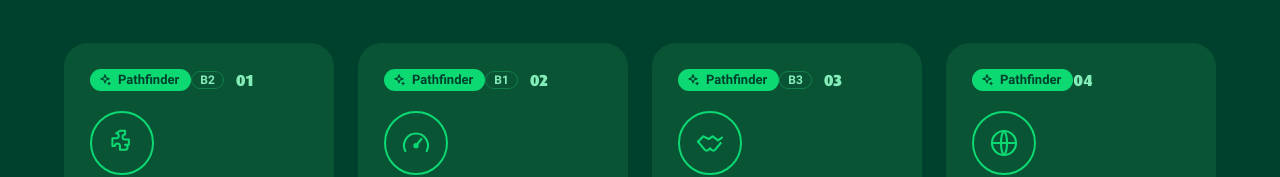
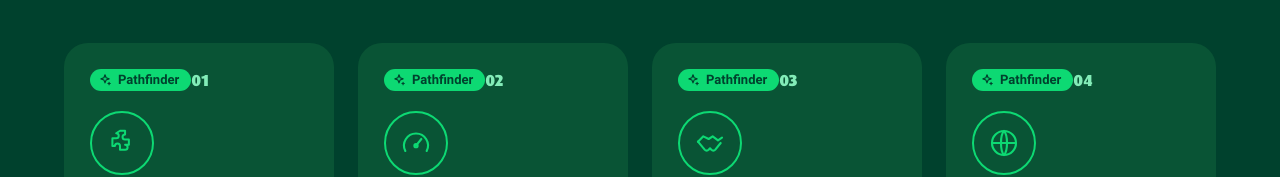
Before and after one commit to TheoLobsterSE/LobsterPlatformOverview, a plain HTML site: page index.html in a window 1280 px wide. Shown: the part 340-517 px from the top of the page. Drawn offline with Linux system fonts and the light colour scheme.

Commit message:
Remove B tags from the cards
Co-Authored-By: Claude Opus 5.5 <noreply@anthropic.com>

```diff
--- a/index.html
+++ b/index.html
@@ -359,7 +359,7 @@ const TAGICON = {ia:'spark', agents:'robot', api:'link', efact:'doc', partners:'
 
 /* Contenu : textes et visuels tirés du deck « PreSales - Lobster differentiators ». */
 const ITEMS = [
-  { icon:'puzzle', b:'B2', title:"Plateforme no-code unifiée, infusée d'IA",
+  { icon:'puzzle', title:"Plateforme no-code unifiée, infusée d'IA",
     text:'Réunit EDI, EAI, API et ETL dans un seul outil visuel',
     short:{"hook":"Une seule façon de construire : 6 phases, partout.","pts":[["Lisible","Chaque intégration se lit d'un coup d'œil"],["Maintenable","La phase en échec nomme la panne"],["Réutilisable","On passe d'AS2 à REST sans toucher au mappage"],["Gouverné","Journalisation et règles liées aux phases"],["Performant","Un EDIFACT lourd vers un IDoc SAP, sans toile de fils"]]},
     pf:"Aides à la conception, mappage automatique (y compris EDIFACT), recherche de fonctions en langage courant, descriptions de profils générées et erreurs expliquées en clair : l\u0027IA vit dans l\u0027outil.",
@@ -382,7 +382,7 @@ const ITEMS = [
         ['Phases','Les onglets en haut correspondent aux phases du profil, toujours dans le même ordre.']
       ]}
   },
-  { icon:'gauge', b:'B1', title:'Performance industrielle',
+  { icon:'gauge', title:'Performance industrielle',
     text:'Flexibilité de déploiement et scalabilité',
     short:{"hook":"Déployez où vous voulez, montez en charge sans refonte.","pts":[["Déploiement","Sur site, cloud privé ou Lobster Cloud"],["Haute disponibilité","Bascule gérée par Lobster, sans équilibreur externe"],["Évolutivité","Ajoutez des nœuds ou changez de taille, de M à 2XL"],["Mises à jour","Sans interruption"]]},
     pf:"Pathfinder aide à comprendre les problèmes de traitement : il analyse les traces d\u0027erreur des journaux serveur et en fait ressortir les causes.",
@@ -404,7 +404,7 @@ const ITEMS = [
         ['Base de données','Réplication synchrone et bascule automatique.']
       ]}
   },
-  { icon:'handshake', b:'B3', title:'Gestion des partenaires',
+  { icon:'handshake', title:'Gestion des partenaires',
     text:'Un onboarding plus rapide, sans gros projet IT',
     short:{"hook":"Le partenaire se configure lui-même.","pts":[["Un lien","Le partenaire choisit son protocole et saisit ses informations"],["Direct","La configuration arrive dans la plateforme, sans ressaisie"],["Suivi","L'équipe voit l'avancement, sans relancer"],["Résultat","Des jours, pas des semaines"]]},
     pf:"Pathfinder explique en clair les erreurs des tests de connexion que les partenaires lancent dans le gestionnaire de partenaires, sans expertise technique.",
@@ -446,7 +446,7 @@ const ITEMS = [
         ['Personnes','Saisie et affichage de données via des interfaces.','portal']
       ]}
   },
-  { icon:'portal', b:'B3', title:'Orchestration',
+  { icon:'portal', title:'Orchestration',
     text:'Créez des applications métier en low-code',
     short:{"hook":"Numérisez vos processus, au-dessus de l'intégration.","pts":[["Sans code","Construisez vos applications métier en 3 niveaux"],["Enrichir","Recherches en temps réel dans vos systèmes"],["Décider","Portails en libre-service, sans ticket IT"],["Pathfinder","Un fichier déposé : modèles, pipeline et interface du portail ajustés automatiquement"]]},
     pf:"Pathfinder crée les modèles et le pipeline d'intégration à partir d'un fichier déposé, et ajuste automatiquement l'interface du portail.",
@@ -493,7 +493,7 @@ const ITEMS = [
         ['Traçabilité','Chaque appel est journalisé dans le Control Center.']
       ]}
   },
-  { icon:'trace', b:'B4', title:'Traçabilité de bout en bout',
+  { icon:'trace', title:'Traçabilité de bout en bout',
     text:'Supervision centralisée et alertes proactives',
     short:{"hook":"On voit où ça casse, et pourquoi.","pts":[["Phase en échec","La cause est localisée : transport, structure ou logique"],["Un identifiant","Un job parent relie tous les profils d'une transaction"],["Carte vivante","La Process Map montre les dépendances"],["Erreurs claires","Pathfinder les explique en langage courant"]]},
     pf:"Pathfinder traduit les erreurs en langage clair, dans le Control Center et dans l\u0027aperçu des logs : le support de premier niveau résout sans escalade.",
```
